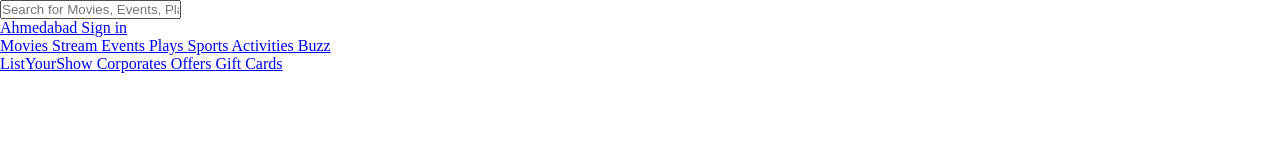
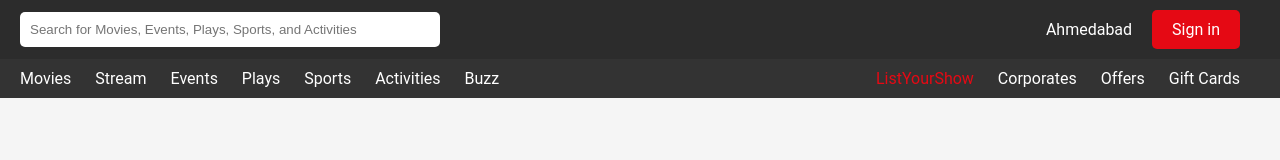
Before and after one commit to shaikhayan27/BookMyShow-project-, a plain HTML site: page index.html in a window 1280 px wide. Drawn offline with Linux system fonts and the light colour scheme.

Commit message:
Update style.css

```diff
--- a/style.css
+++ b/style.css
@@ -1,38 +1,47 @@
-*{
+  body {
+        font-family: "Roboto", sans-serif;
         margin: 0;
         padding: 0;
-    box-sizing: border-box;
+        background-color: #f5f5f5;
       }
-
-.navbar
-{
-    width: 100%;
-    height: 180px;
-    background: #b9daff;
-
+      .header {
+        background-color: #2c2c2c;
+        padding: 10px 20px;
+        display: flex;
+        align-items: center;
+        justify-content: space-between;
       }
-
-.logo{
-    height: auto;
-    width: 130px;
-    margin-left: 50px;
-    margin-top: 0px;
+      .header input[type="text"] {
+        width: 400px;
+        padding: 10px;
+        border: none;
+        border-radius: 5px;
       }
-.search-bar
-{
-    background-color: white;
-    border-radius: 5px;
-    width: 100%;
-    height: 60px;
+      .header .right-menu {
         display: flex;
         align-items: center;
       }
-
-.search-bar input
-{
-    border : 1px solid rgba(184, 184, 184, 0.829);
-    width: 40%;
-    height: 30px;
-    border-radius: 4px;
-    margin: 25px;
+      .header .right-menu a {
+        color: white;
+        margin-left: 20px;
+        text-decoration: none;
       }
+      .header .right-menu a.signin {
+        background-color: #e50914;
+        padding: 10px 20px;
+        border-radius: 5px;
+      }
+      .nav {
+        background-color: #333;
+        padding: 10px 20px;
+        display: flex;
+        justify-content: space-between;
+      }
+      .nav a {
+        color: white;
+        margin-right: 20px;
+        text-decoration: none;
+      }
+      .nav a.new {
+        color: #e50914;
+      }
```
Lines whose indentation alone changed are shown as unchanged.
